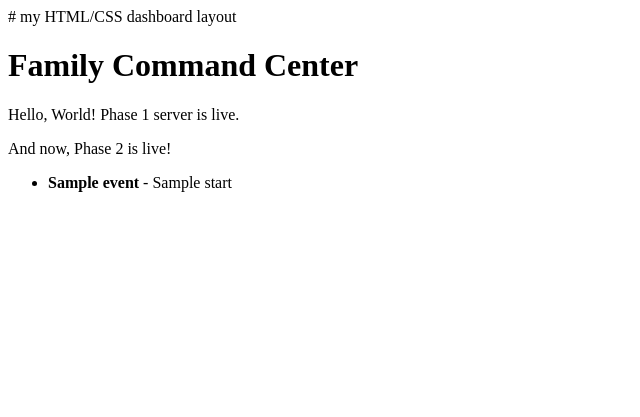
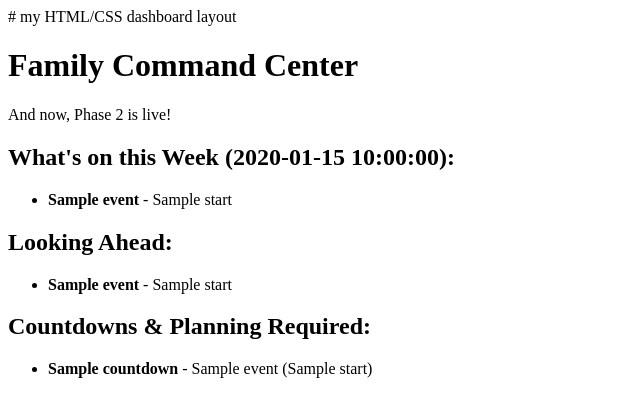
Before and after one commit to PerpetualCoffee/family_command_center, a FastAPI app: template templates/index.html in a window 1280 px wide. Shown: the top 417 px of the page, without its empty margins (0-640 px from the left). Run offline with FastAPI, Linux system fonts and the light colour scheme; the template is opened without the code that fills it: most values are stand-ins (such as "Sample title", 1, 10 or a date in 2020); parts of the project's set-up code (start-up, migrations or seed data) failed here and were passed over.

Commit message:
Phase 2: Verification complete; dashboard displays upcoming events!

```diff
--- a/calendar_service.py
+++ b/calendar_service.py
@@ -21,28 +21,73 @@ def load_cache():
             return json.load(f)
     return []
 
-def filter_and_sort_events(raw_events):
+def categorise_events(raw_events):
     now = arrow.now()
-    upcoming = []
+    one_week_later = now.shift(days=+7)
+
+    if now.format("MMMM") == one_week_later.format("MMMM"):
+        date_range_str = f"{now.format('D')} - {one_week_later.format('D MMMM')}"
+    else:
+        date_range_str = f"{now.format('D MMM')} - {one_week_later.format('D MMMM')}"
+
+    this_week = []
+    upcoming_later = []
+    planning_events = []
 
     for event in raw_events:
         # Keep events that haven't ended yet
-        if event.end and event.end >= now:
-            upcoming.append({
-                "title": event.name,
-                "start": event.begin.format("YYYY-MM-DD HH:mm"),
-                "end": event.end.format("YYY-MM-DD HH:mm") if event.end else None,
-                "raw_start": event.begin # Useful for sorting!
-            })
+        event_end = event.end or event.begin
+        if event_end >= now:
+
+            # Check for the special planning tag first!
+            if event.description and "Planning" in event.description:
+                days_until = (event.begin.date() - now.date()).days
+
+                countdown_label = "Today!" if days_until == 0 else f"{days_until} days until"
+
+                planning_events.append({
+                    "title": event.name,
+                    "countdown": countdown_label,
+                    "start": event.begin.format("D MMMM YYYY"),
+                    "raw_start": event.begin # Useful for sorting!
+                })
+
+            # Check if event falls within the next 7 days:
+            elif event.begin <= one_week_later:
+                # Friendly, day-focused format for this week: "Wednesday"
+                this_week.append({
+                    "title": event.name,
+                    "start": event.begin.format("dddd [at] h:mm A"),
+                    "end": event.end.format("h:mm A") if event.end else None,
+                    "raw_start": event.begin # Useful for sorting!
+                })
+
+            else:
+                # Date/Year-focused format for nearby future events: "15 April 2027"
+                upcoming_later.append({
+                    "title": event.name,
+                    "start": event.begin.format("dddd D MMMM [at] h:mm A"),
+                    "end": event.end.format("h:mm") if event.end else None,
+                    "raw_start": event.begin # Useful for sorting!
+                })
+
     # Sort chronologically by start time
-    upcoming.sort(key=lambda x: x["raw_start"])
+    this_week.sort(key=lambda x: x["raw_start"])
+    upcoming_later.sort(key=lambda x: x["raw_start"])
 
     # Remove raw_start so final output is clean strings
-    for item in upcoming:
+    for item in this_week:
+        del item["raw_start"]
+    for item in upcoming_later:
         del item["raw_start"]
 
     # Optional: only keep the next 10 or 15 events so the screen isn't overwhelmed
-    return upcoming[:10]
+    return {
+        "date_range": date_range_str, # For the dashboard
+        "planning_events": planning_events, # Those long-term events requiring planning
+        "this_week": this_week,
+        "later": upcoming_later[:5], # Just the next few long-term items
+    }
 
 def get_upcoming_events():
     # Coordinates fetching live data, falling back to cache, and returning the events
@@ -57,7 +102,7 @@ def get_upcoming_events():
         calendar = Calendar(ics_text)
 
         # 3 Extract the details into clean Python dictionaries
-        clean_events = filter_and_sort_events(calendar.events)
+        clean_events = categorise_events(calendar.events)
 
         save_cache(clean_events)
         return clean_events
--- a/main.py
+++ b/main.py
@@ -12,21 +12,30 @@ templates = Jinja2Templates(directory="templates")
 
 @app.get("/")
 def dashboard(request: Request):
-    events = get_upcoming_events()
+    # 1. Call the function
+    events_data = get_upcoming_events()
+
+    # 2. Quick debug print to check what main.py actually sees
+    print("--- DEBUG ---")
+    print("Keys in schedule:", events_data.keys())
+    print("Count in this_week:", len(events_data.get("this_week", [])))
+    print("Count in later:", len(events_data.get("later", [])))
+    print("-------------")
+
+    # 3. Pass into context
     return templates.TemplateResponse(
         request=request,
         name="index.html",
-        context={"title": "Family Command Center", "events": events}
+        context={
+            "title": "Family Command Center",
+            "date_range": events_data.get("date_range", ""),
+            "planning_events": events_data.get("planning_events", []),
+            "this_week": events_data.get("this_week", []),
+            "later": events_data.get("later", []),
+        }
     )
 
-"""
-use requests once to download calendar feed and save it to a local test_calendar.ics file
-   write parsing logic against the local file first; then change to the live version
 
-   The local JSON Cache Pattern
-   1. attempt fetch
-   2. on success; parse the .ics, write the parsed events into cache.json and return the data
-   3. on failure (e.g. RequestException or timeout): Catch the error, log a warning, load and return the contents of cache.json instead"""
 
 
 # if __name__ == "__main__":
--- a/templates/index.html
+++ b/templates/index.html
@@ -7,14 +7,38 @@
     </head>
     <body>
         <h1>Family Command Center</h1>
-        <p>Hello, World! Phase 1 server is live.</p>
         <p>And now, Phase 2 is live!</p>
-        <ul>
-            {% for event in events %}
-            <li>
-                <strong>{{ event.title }}</strong> - {{ event.start}}
-            </li>
-            {% endfor %}
-        </ul></p>
+        <section class="this-week">
+            <h2>What's on this Week ({{ date_range }}):</h2>
+            <ul>
+                {% for event in this_week %}
+                <li>
+                    <strong>{{ event.title }}</strong> - {{ event.start}}
+                </li>
+                {% endfor %}
+            </ul>
+        </section>
+
+        <section class="looking-ahead">
+            <h2>Looking Ahead:</h2>
+            <ul>
+                {% for event in later %}
+                <li>
+                    <strong>{{ event.title }}</strong> - {{ event.start}}
+                </li>
+                {% endfor %}
+            </ul>
+        </section>
+
+        <section class="planning-required">
+            <h2>Countdowns & Planning Required:</h2>
+            <ul>
+                {% for event in planning_events %}
+                <li>
+                    <strong>{{ event.countdown }}</strong> - {{ event.title }} ({{ event.start }})
+                </li>
+                {% endfor %}
+            </ul>
+        </section>
     </body>
 </html>
```
